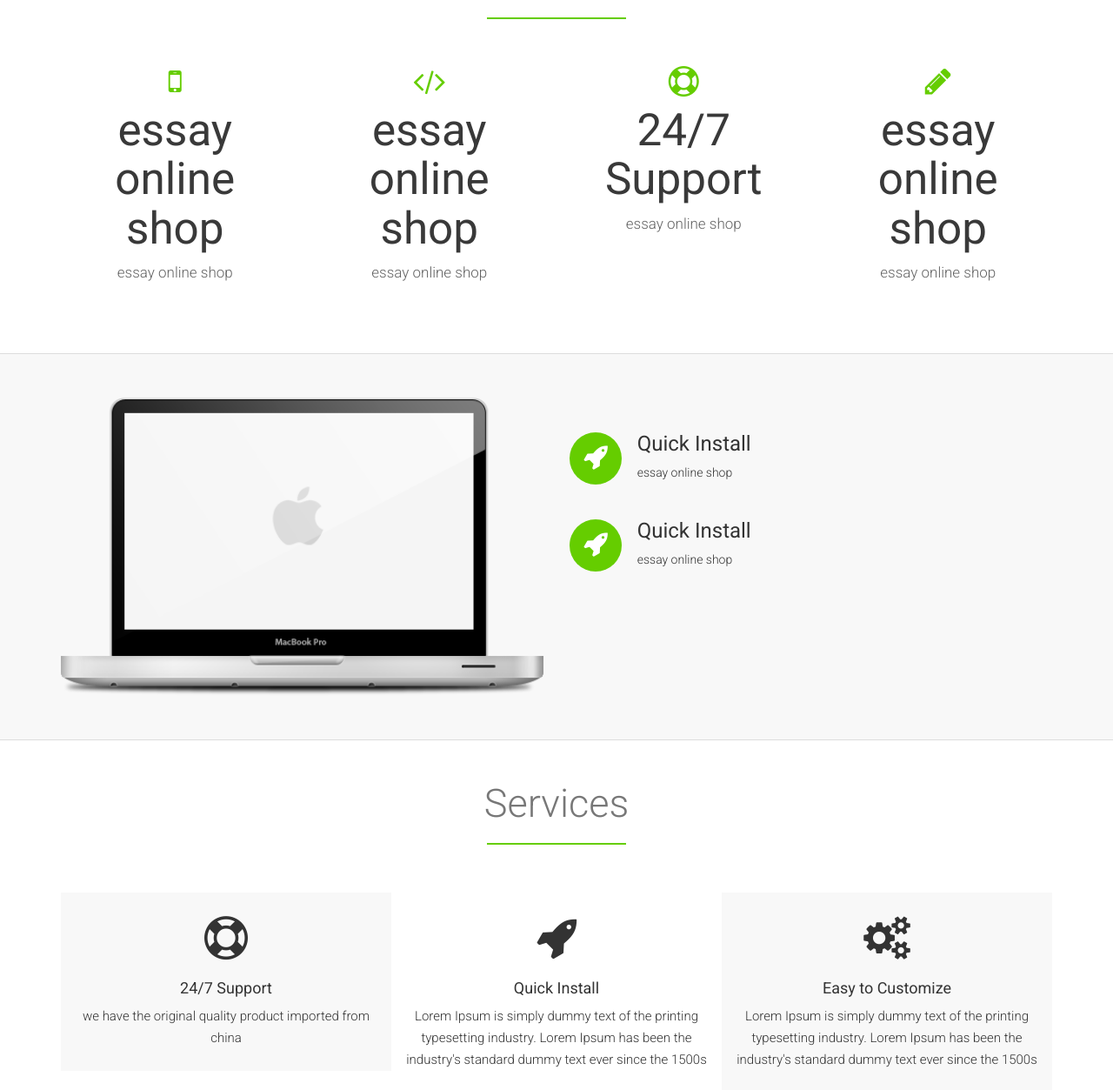
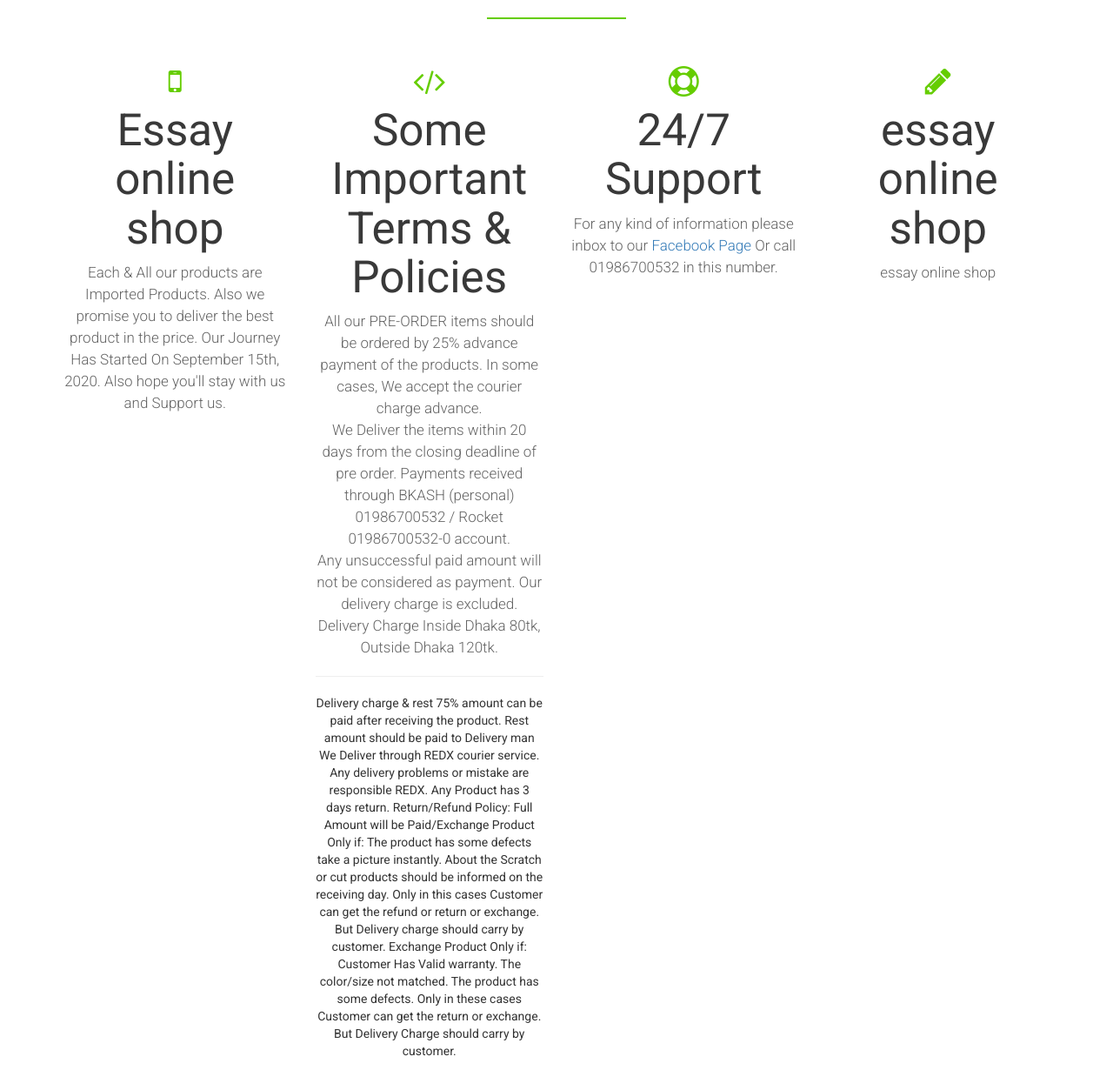
Before and after one commit to ZAHID188/essaybd.github.io, a plain HTML site: page index.html in a window 1280 px wide. Shown: the part 648-1901 px from the top of the page at 87% size. Drawn offline with Linux system fonts and the light colour scheme.

Commit message:
information on features and edit texts

```diff
--- a/css/style.css
+++ b/css/style.css
@@ -425,7 +425,7 @@ footer {
 
 /* Bootstrap CSS */
 .navbar-default {
-    background-color: rgb(216, 213, 12);
+    background-color: rgb(185, 182, 10);
     border-color: transparent;
 
 }
@@ -448,10 +448,10 @@ footer {
 }
 
 /* Extra Small devices  */
-@media (max-width: 480px) {
+@media (max-width: 880px) {
 	.more-features-div-description, .more-features-div-heading
 	{
-		width: 80%;
+		width: 100%;
 	}
 		.header-div
 	{
@@ -938,7 +938,9 @@ footer {
      */
      width: 46px;
     height: 46px;
+    float:left;
     border-radius: 50%;
     overflow: hidden;
     margin-top: -6px;
+    border-inline-start: 5px dashed blue;
 }
--- a/index.html
+++ b/index.html
@@ -82,22 +82,62 @@
 		<div class="col-md-3 col-sm-6">
 			<div class="features-div">
 			   <i class="fa fa-mobile"></i>
-			   <h4> essay online shop</h4>
-			   <p>essay online shop</p>
+			   <h4> Essay online shop</h4>
+			   <p>Each & All our products are Imported Products.
+
+Also we promise you to deliver the best product in the price.
+
+Our Journey Has Started On September 15th, 2020.
+
+Also hope you'll stay with us and Support us.</p>
 			</div>
 		</div><!-- End col-md-3-->
 		<div class="col-md-3 col-sm-6">
 			<div class="features-div">
 			   <i class="fa fa-code"></i>
-			   <h4>essay online shop</h4>
-			   <p>essay online shop</p>
+			   <h4>Some Important Terms & Policies</h4>
+			   <p>All our PRE-ORDER items should be ordered by 25% advance payment of the products. In some cases, We accept the courier charge advance.
+
+<br>We Deliver the items within 20 days from the closing deadline of pre order.
+
+Payments received through BKASH  (personal) 01986700532 / Rocket 01986700532-0 account.<br> Any unsuccessful paid amount will not be considered as payment.
+
+Our delivery charge is excluded. Delivery Charge Inside Dhaka 80tk, Outside Dhaka 120tk.<hr>
+
+Delivery charge & rest 75% amount can be paid after receiving the product. Rest amount should be paid to Delivery man
+
+We Deliver through REDX courier service. Any delivery problems or mistake are responsible REDX.
+
+Any Product has 3 days return. Return/Refund Policy:
+
+Full Amount will be Paid/Exchange Product Only if:
+
+The product has some defects take a picture instantly.
+
+About the Scratch or cut products should be informed on the receiving day.
+
+Only in this cases Customer can get the refund or return or exchange.
+
+But Delivery charge should carry by customer.
+
+Exchange Product Only if:
+
+Customer Has Valid warranty.
+
+The color/size not matched.
+
+The product has some defects.
+
+Only in these cases Customer can get the return or exchange.
+But Delivery Charge should carry by customer.
+</p>
 			</div>
 		</div><!-- End col-md-3-->
 		<div class="col-md-3 col-sm-6">
 			<div class="features-div">
 			   <i class="fa fa-life-ring"></i>
 			   <h4>24/7 Support</h4>
-			   <p>essay online shop</p>
+			   <p>For any kind of information please inbox to our <a href="https://www.facebook.com/essayshopbd">Facebook Page </a>Or call 01986700532 in this number.</p>
 			</div>
 		</div><!-- End col-md-3-->
 		<div class="col-md-3 col-sm-6">
@@ -163,15 +203,15 @@
 	<div class="col-md-4 col-sm-6">
 		<div class="services-box">
 			<i class="fa fa-rocket"></i>
-			<h4>Quick Install</h4>
-			<p>Lorem Ipsum is simply dummy text of the printing typesetting industry. Lorem Ipsum has been the industry's standard dummy text ever since the 1500s</p>
+			<h4>We provide best service.</h4>
+			<p>this is</p>
 		</div>
 	</div><!-- End col-md-4-->
 	<div class="col-md-4 services-box-gray col-sm-6">
 		<div class="services-box">
 			<i class="fa fa-cogs"></i>
-			<h4>Easy to Customize</h4>
-			<p>Lorem Ipsum is simply dummy text of the printing typesetting industry. Lorem Ipsum has been the industry's standard dummy text ever since the 1500s</p>
+			<h4>Easy to Customize your choice</h4>
+			<p>you have a lot of option to choose</p>
 		</div>
 	</div><!-- End col-md-4-->
 	<div class="col-md-4 col-sm-6">
```
